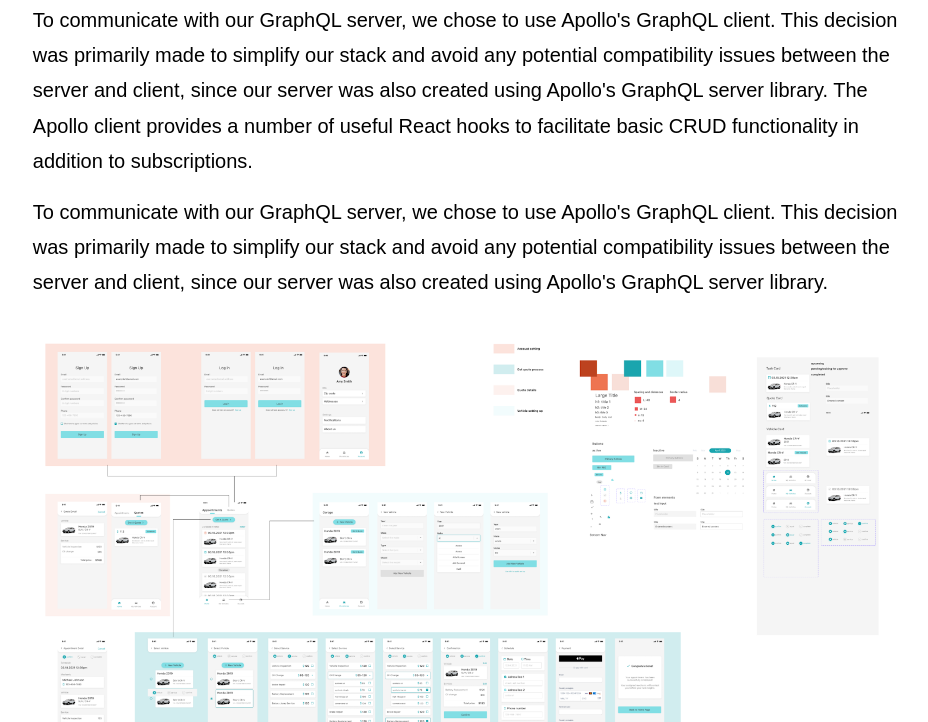
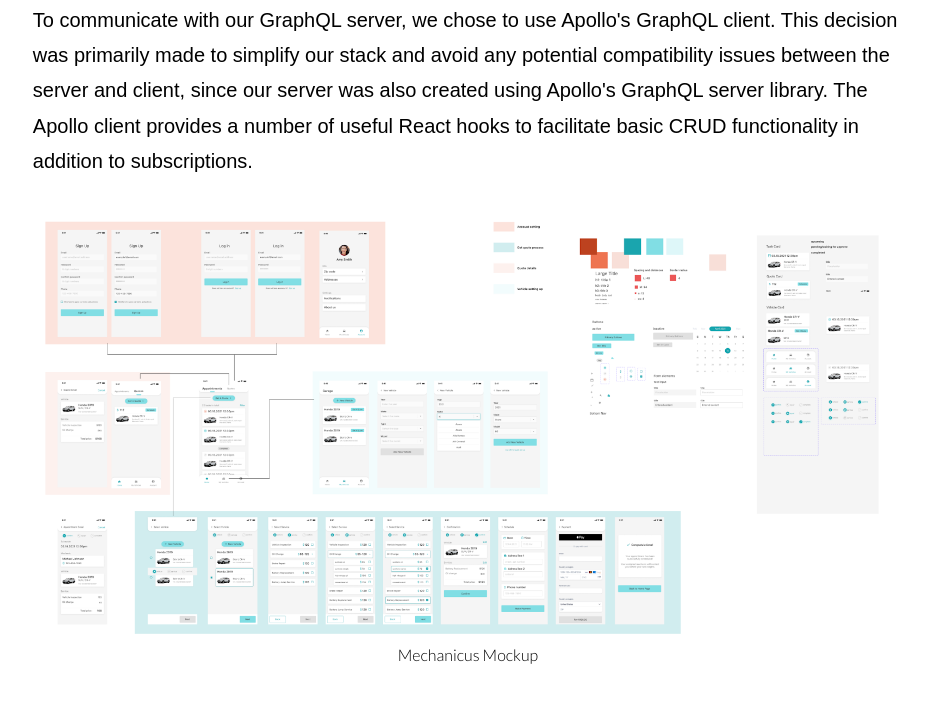
Before and after one commit to rmconnot/portfolio, a plain HTML site: page mechanicus.html in a window 1280 px wide. Shown: the part 5180-5902 px from the top of the page, without its empty margins (172-1100 px from the left). Drawn offline with Linux system fonts and the light colour scheme.

Commit message:
wording fixes

```diff
--- a/mechanicus.html
+++ b/mechanicus.html
@@ -168,10 +168,6 @@
 					To communicate with our GraphQL server, we chose to use Apollo's GraphQL client. This decision was primarily made to simplify our stack and avoid any potential compatibility issues between the server and client, since our server was also created using Apollo's GraphQL server library. The Apollo client provides a number of useful React hooks to facilitate basic CRUD functionality in addition to subscriptions.
 				</p>
 
-                <p class="case-study-paragraph">
-					To communicate with our GraphQL server, we chose to use Apollo's GraphQL client. This decision was primarily made to simplify our stack and avoid any potential compatibility issues between the server and client, since our server was also created using Apollo's GraphQL server library.
-				</p>
-
                 <div class="screenshot mockup">
                     <a href="./images/mechanicus-mockup.png" target="blank">
                         <img src="./images/mechanicus-mockup.png">
```
Also changed, not shown: bloom.html (+1 -1 lines).
